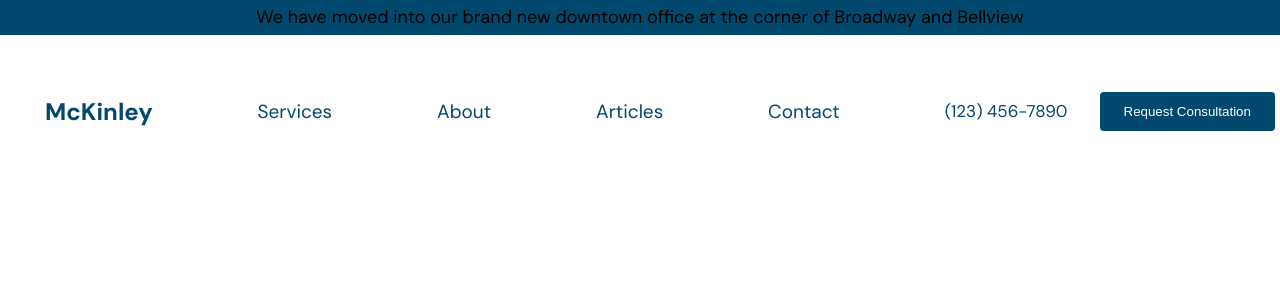
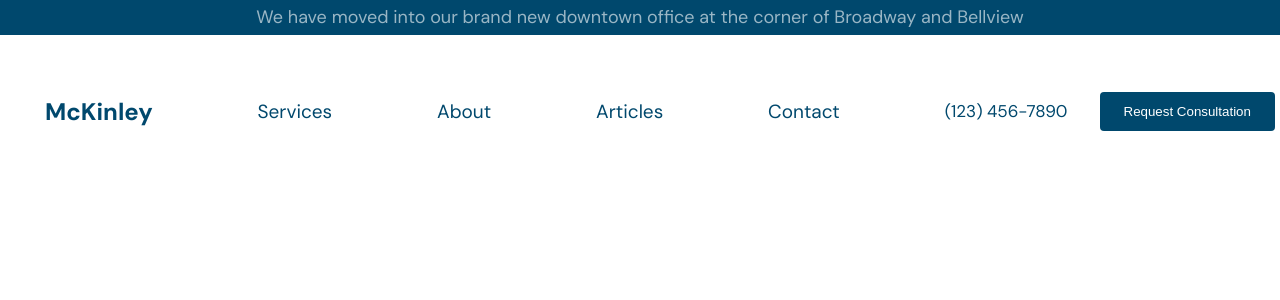
Before and after one commit to NicaZadirieva/mckinley, a React (Vite) app: page / in a window 1280 px wide. Shown: the top 300 px of the page. Built offline with nearby package versions, Linux system fonts and the light colour scheme.

Commit message:
fix(CenterInfoLine): fix name of variable to real

```diff
--- a/src/components/CenterInfoLine/index.module.css
+++ b/src/components/CenterInfoLine/index.module.css
@@ -1,6 +1,6 @@
 .info-line {
     background-color: var(--app-main-bg-color);
-    color: var(---info-line-text-color);
+    color: var(--info-line-text-color);
     font-family: var(--font-family);
     font-size: 18px;
     font-weight: 400;
```
Also changed, not shown: 1 other file (tests, documents, lock files or other folders).
